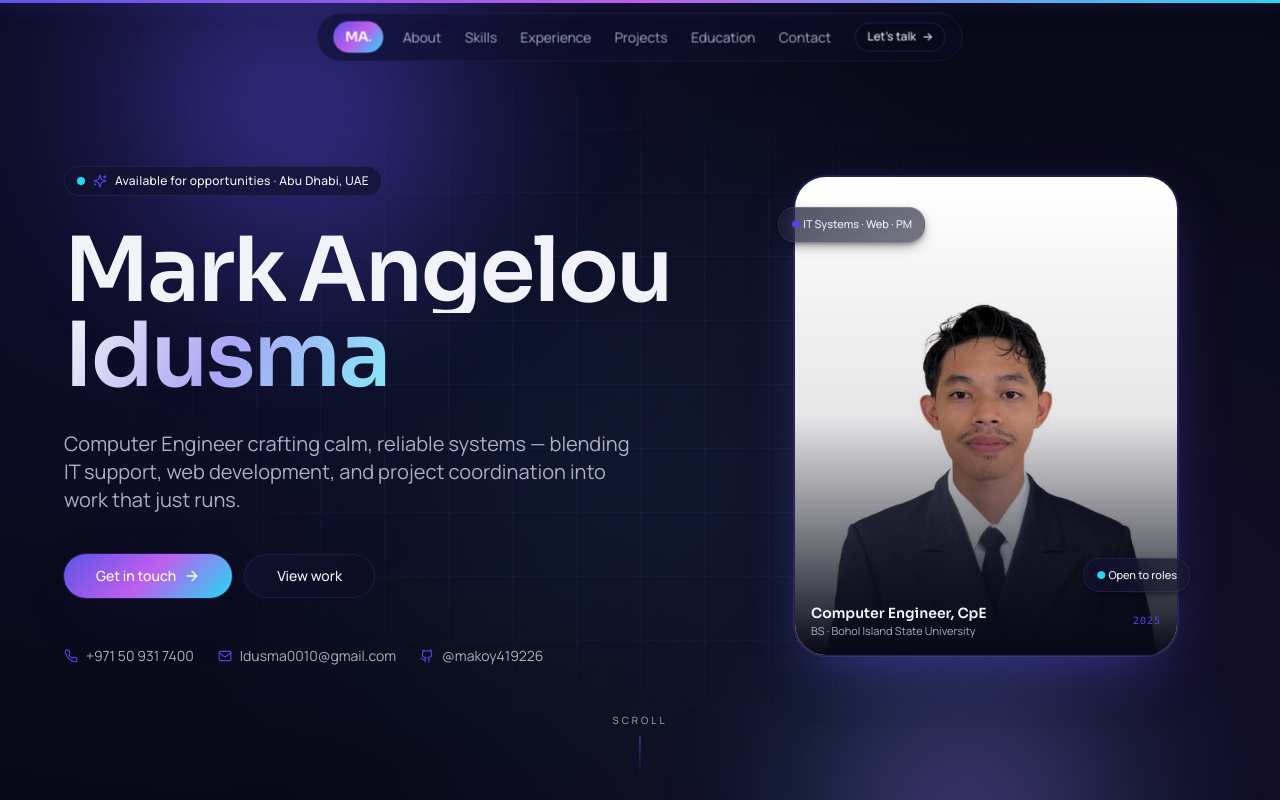
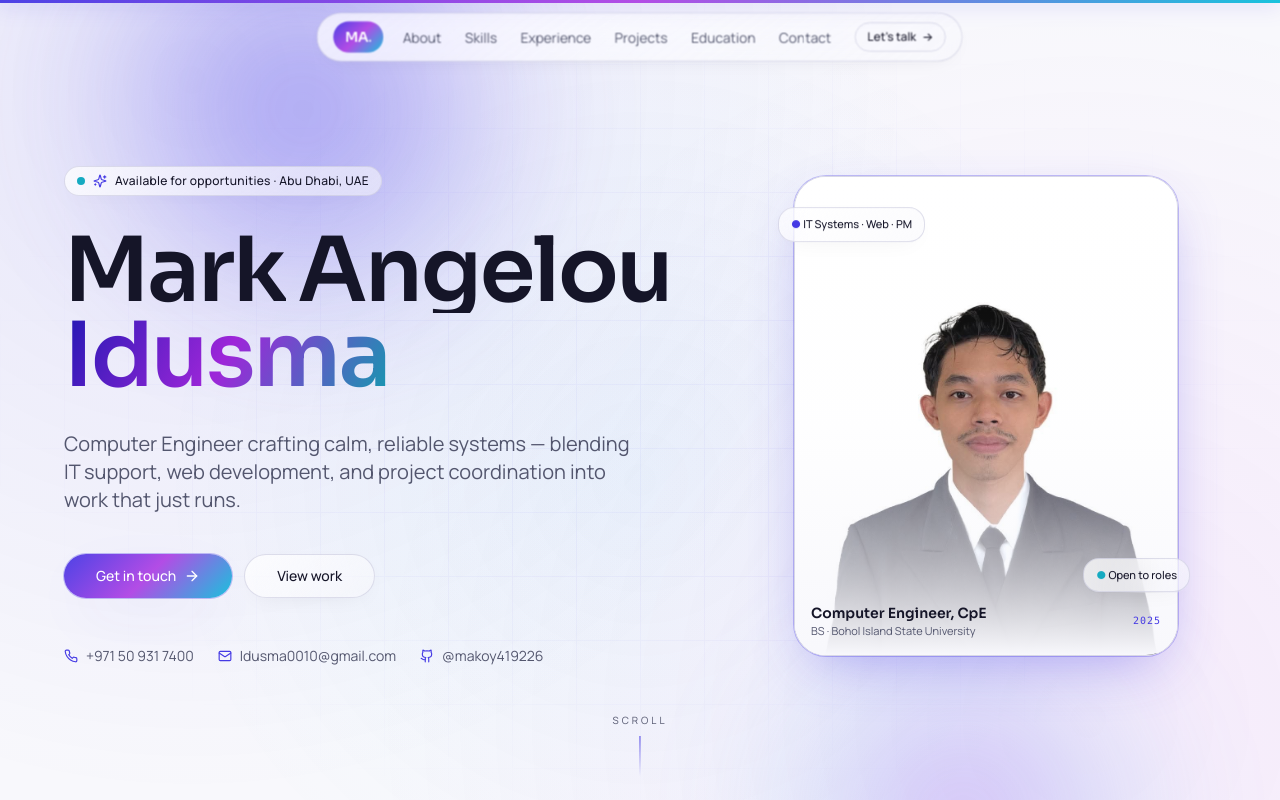
Before and after one commit to makoy419226/makoyfolio, a React (Vite) app: page / in a window 1280 px wide. Shown: the top 800 px of the page. Built offline with nearby package versions, Linux system fonts and the light colour scheme.

Commit message:
Changes
Co-authored-by: makoy419226 <181399732+makoy419226@users.noreply.github.com>

```diff
--- a/src/index.css
+++ b/src/index.css
@@ -6,57 +6,56 @@
 
 @layer base {
   :root {
-    --background: 240 47% 6%;
-    --foreground: 230 30% 96%;
+    --background: 240 40% 98%;
+    --foreground: 240 30% 12%;
 
-    --card: 240 46% 11%;
-    --card-foreground: 230 30% 96%;
+    --card: 0 0% 100%;
+    --card-foreground: 240 30% 12%;
 
-    --popover: 240 46% 11%;
-    --popover-foreground: 230 30% 96%;
+    --popover: 0 0% 100%;
+    --popover-foreground: 240 30% 12%;
 
-    --primary: 244 76% 59%;
+    --primary: 244 76% 56%;
     --primary-foreground: 0 0% 100%;
 
-    --secondary: 240 40% 16%;
-    --secondary-foreground: 230 30% 96%;
+    --secondary: 240 30% 94%;
+    --secondary-foreground: 240 30% 18%;
 
-    --muted: 240 35% 14%;
-    --muted-foreground: 232 18% 72%;
+    --muted: 240 30% 95%;
+    --muted-foreground: 235 14% 38%;
 
-    --accent: 244 76% 59%;
+    --accent: 244 76% 56%;
     --accent-foreground: 0 0% 100%;
 
-    --destructive: 348 83% 60%;
+    --destructive: 348 83% 56%;
     --destructive-foreground: 0 0% 100%;
 
-    --border: 240 40% 22%;
-    --input: 240 40% 16%;
-    --ring: 244 76% 65%;
+    --border: 240 24% 88%;
+    --input: 240 24% 90%;
+    --ring: 244 76% 60%;
 
     --radius: 1rem;
 
-    /* Legacy accent token names kept for backwards compatibility,
-       remapped to Midnight Indigo direction (indigo/violet/fuchsia/cyan). */
-    --google-blue: 244 76% 62%;
-    --google-red: 280 80% 65%;
-    --google-yellow: 320 85% 65%;
-    --google-green: 188 90% 55%;
+    /* Accent palette tuned for light surfaces */
+    --google-blue: 244 76% 56%;
+    --google-red: 280 70% 55%;
+    --google-yellow: 320 75% 58%;
+    --google-green: 188 80% 42%;
 
-    --neutral-50: 240 40% 16%;
-    --neutral-100: 240 40% 20%;
-    --neutral-200: 240 35% 26%;
-    --neutral-300: 235 20% 40%;
-    --neutral-600: 232 18% 72%;
-    --neutral-900: 230 30% 96%;
+    --neutral-50: 240 30% 96%;
+    --neutral-100: 240 28% 92%;
+    --neutral-200: 240 24% 86%;
+    --neutral-300: 235 18% 70%;
+    --neutral-600: 235 14% 38%;
+    --neutral-900: 240 30% 12%;
 
-    --shadow-sm: 0 1px 2px 0 rgba(2, 2, 12, 0.5);
-    --shadow-md: 0 6px 16px -6px rgba(2, 2, 12, 0.6), 0 2px 6px -2px rgba(2, 2, 12, 0.5);
-    --shadow-lg: 0 18px 40px -16px rgba(79, 70, 229, 0.35), 0 8px 20px -8px rgba(2, 2, 12, 0.6);
-    --shadow-xl: 0 30px 60px -20px rgba(79, 70, 229, 0.45), 0 16px 30px -12px rgba(2, 2, 12, 0.7);
+    --shadow-sm: 0 1px 2px 0 rgba(15, 23, 42, 0.06);
+    --shadow-md: 0 6px 16px -6px rgba(15, 23, 42, 0.12), 0 2px 6px -2px rgba(15, 23, 42, 0.08);
+    --shadow-lg: 0 18px 40px -16px rgba(79, 70, 229, 0.25), 0 8px 20px -8px rgba(15, 23, 42, 0.10);
+    --shadow-xl: 0 30px 60px -20px rgba(79, 70, 229, 0.30), 0 16px 30px -12px rgba(15, 23, 42, 0.12);
 
-    --gradient-accent: linear-gradient(135deg, hsl(244 76% 62%) 0%, hsl(280 80% 65%) 50%, hsl(188 90% 55%) 100%);
-    --gradient-text:   linear-gradient(120deg, hsl(230 30% 96%) 0%, hsl(244 76% 80%) 50%, hsl(188 90% 75%) 100%);
+    --gradient-accent: linear-gradient(135deg, hsl(244 76% 58%) 0%, hsl(280 75% 60%) 50%, hsl(188 80% 48%) 100%);
+    --gradient-text:   linear-gradient(120deg, hsl(244 76% 40%) 0%, hsl(280 70% 50%) 50%, hsl(188 80% 38%) 100%);
   }
 }
 
@@ -72,8 +71,8 @@
     -webkit-font-smoothing: antialiased;
     -moz-osx-font-smoothing: grayscale;
     background-image:
-      radial-gradient(circle at 15% 10%, rgba(79, 70, 229, 0.14) 0%, transparent 55%),
-      radial-gradient(circle at 85% 90%, rgba(139, 92, 246, 0.10) 0%, transparent 55%),
+      radial-gradient(circle at 15% 10%, rgba(79, 70, 229, 0.10) 0%, transparent 55%),
+      radial-gradient(circle at 85% 90%, rgba(217, 70, 239, 0.08) 0%, transparent 55%),
       radial-gradient(circle at 50% 60%, rgba(34, 211, 238, 0.06) 0%, transparent 60%);
     background-attachment: fixed;
   }
@@ -83,7 +82,7 @@
     letter-spacing: -0.02em;
   }
 
-  ::selection { background: hsl(244 76% 62% / 0.4); color: hsl(230 30% 98%); }
+  ::selection { background: hsl(244 76% 60% / 0.25); color: hsl(240 30% 12%); }
 }
 
 @layer utilities {
@@ -102,19 +101,21 @@
   .bg-gradient-accent { background: var(--gradient-accent); }
 
   .glass {
-    background: linear-gradient(145deg, hsl(240 46% 13% / 0.72), hsl(240 46% 9% / 0.55));
+    background: linear-gradient(145deg, hsl(0 0% 100% / 0.75), hsl(240 40% 98% / 0.55));
     backdrop-filter: blur(18px) saturate(140%);
     -webkit-backdrop-filter: blur(18px) saturate(140%);
-    border: 1px solid hsl(244 60% 70% / 0.12);
+    border: 1px solid hsl(240 24% 80% / 0.50);
+    box-shadow: 0 6px 24px -12px rgba(15, 23, 42, 0.10);
   }
   .glass-strong {
-    background: linear-gradient(145deg, hsl(240 46% 14% / 0.85), hsl(240 46% 9% / 0.72));
+    background: linear-gradient(145deg, hsl(0 0% 100% / 0.90), hsl(240 40% 98% / 0.78));
     backdrop-filter: blur(24px) saturate(160%);
     -webkit-backdrop-filter: blur(24px) saturate(160%);
-    border: 1px solid hsl(244 60% 70% / 0.18);
+    border: 1px solid hsl(240 24% 80% / 0.60);
+    box-shadow: 0 12px 40px -16px rgba(15, 23, 42, 0.12);
   }
   .ring-glow {
-    box-shadow: 0 0 0 1px hsl(244 76% 62% / 0.25), 0 20px 60px -20px hsl(244 76% 62% / 0.55);
+    box-shadow: 0 0 0 1px hsl(244 76% 56% / 0.30), 0 20px 60px -20px hsl(244 76% 56% / 0.45);
   }
 
   .noise::before {
```
